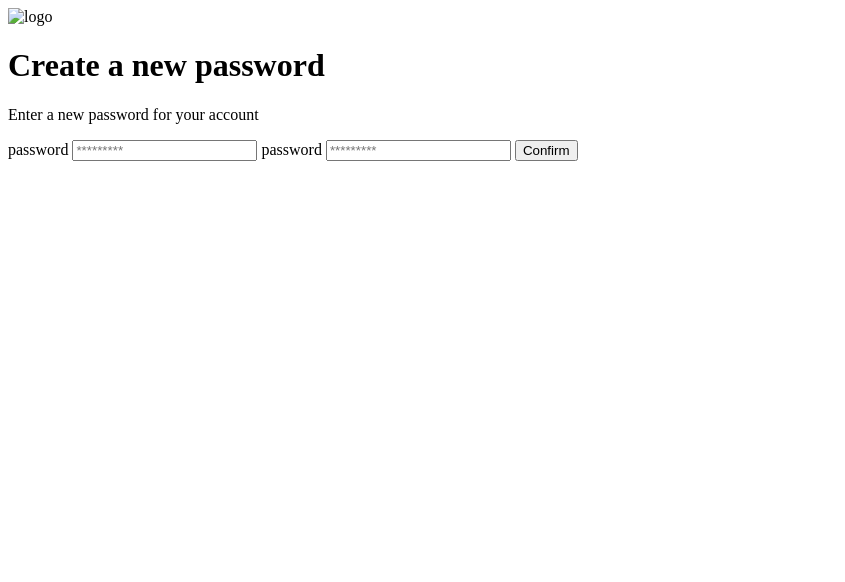
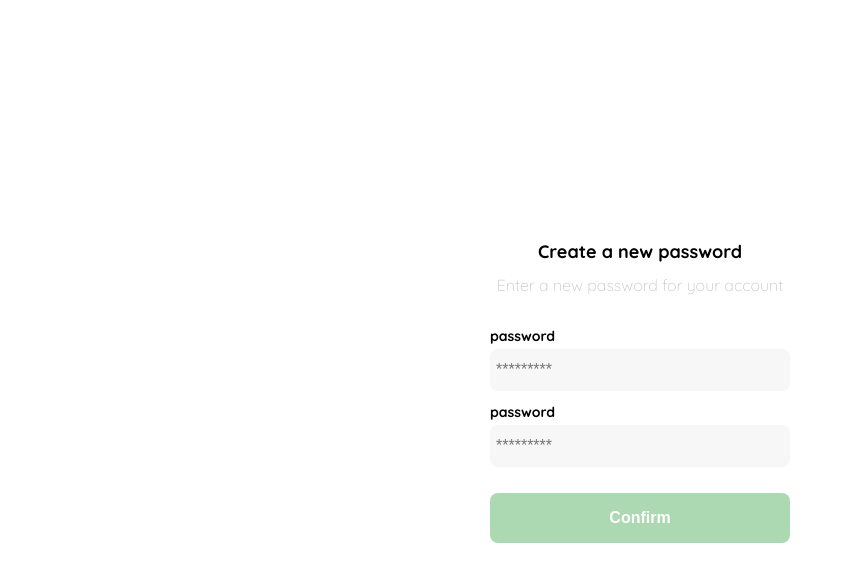
Before and after one commit to JuanSebastianMaury/Frontend-developer-1, a plain HTML site: page clase1.html in a window 1280 px wide. Shown: the whole page, without its empty margins (0-845 px from the left). Drawn offline with Linux system fonts and the light colour scheme.

Commit message:
Se agraga contenido al archivo HTML etiqueta style, para darle estilos a la interfaz de crear contraseña nueva

```diff
--- a/clase1.html
+++ b/clase1.html
@@ -3,12 +3,110 @@
 <head>
     <meta charset="UTF-8">
     <meta name="viewport" content="width=device-width, initial-scale=1.0">
-    <title>Document</title>
+    <link rel="preconnect" href="https://fonts.gstatic.com" crossorigin>
+    <link href="https://fonts.googleapis.com/css2?family=Quicksand:wght@300;500;700&display=swap" rel="stylesheet">
+    <title>Frontend developer 1</title>
+
+    <style>
+        :root {
+        --white: #ffffff;
+        --black: #000000;
+        --very-light-pink: #C7C7C7;
+        --text-input-field: #f7f7f7;
+        --hospital-green:#acd9b2;
+        --sm: 14px;
+        --md: 16px;
+        --lg: 18px;
+    }
+        body {
+            box-sizing: border-box;
+            margin: 0;
+            padding: 0;
+            font-family: 'Quicksand', sans-serif;
+        }
+        .login {
+            width: 100%;
+            height: 100vh;
+            display: grid;
+            place-items: center;
+        }
+
+        .form-container {
+            display: grid;
+            grid-template-rows: auto 1fr auto;
+            width: 300px;
+        }
+
+        .logo {
+            width: 150px;
+            margin-bottom: 48px;
+            justify-self: center;
+            display: none;
+        }
+
+        .title {
+            font-size: var(--lg);
+            margin-bottom: 12px;
+            text-align: center;
+        }
+
+        .subtitle {
+            color: var(--very-light-pink);
+            font-size: var(--md);
+            font-weight: 300;
+            margin-top: 0;
+            margin-bottom: 32PX;
+            text-align: center;
+        }
+        .form {
+            display: flex;
+            flex-direction: column;
+        }
+        .label {
+            font-size: var(--sm);
+            font-weight: bold;
+            margin-bottom: 4px;
+        }
+        .input {
+            background-color: var(--text-input-field);
+            border: none;
+            border-radius: 8px;
+            height: 30px;
+            font-size: var(--md);
+            padding: 6px;
+            margin-bottom: 12px;
+        }
+
+        .primary-button {
+            background-color: var(--hospital-green);
+            border-radius: 8px;
+            border: none;
+            color: var(--white);
+            width: 100%;
+            cursor: pointer;
+            font-size: var(--md);
+            font-weight: bold;
+            height: 50px;
+        }
+        .login-button{
+            margin-top: 14px;
+            margin-bottom: 30px;
+        }
+
+        @media (max-width: 640px){
+            .logo {
+                display: block;
+            }
+        }
+
+
+    </style>
+
 </head>
 <body>
     <div class="login">
         <div class="form-container">
-        <img src="" alt="logo" class="logo">
+        <img src="./logos/logo_yard_sale.svg" alt="logo" class="logo">
         <h1 class="title">Create a new password</h1>
         <p class="subtitle">Enter a new password for your account</p>
             <form action="/" class="form">
```
